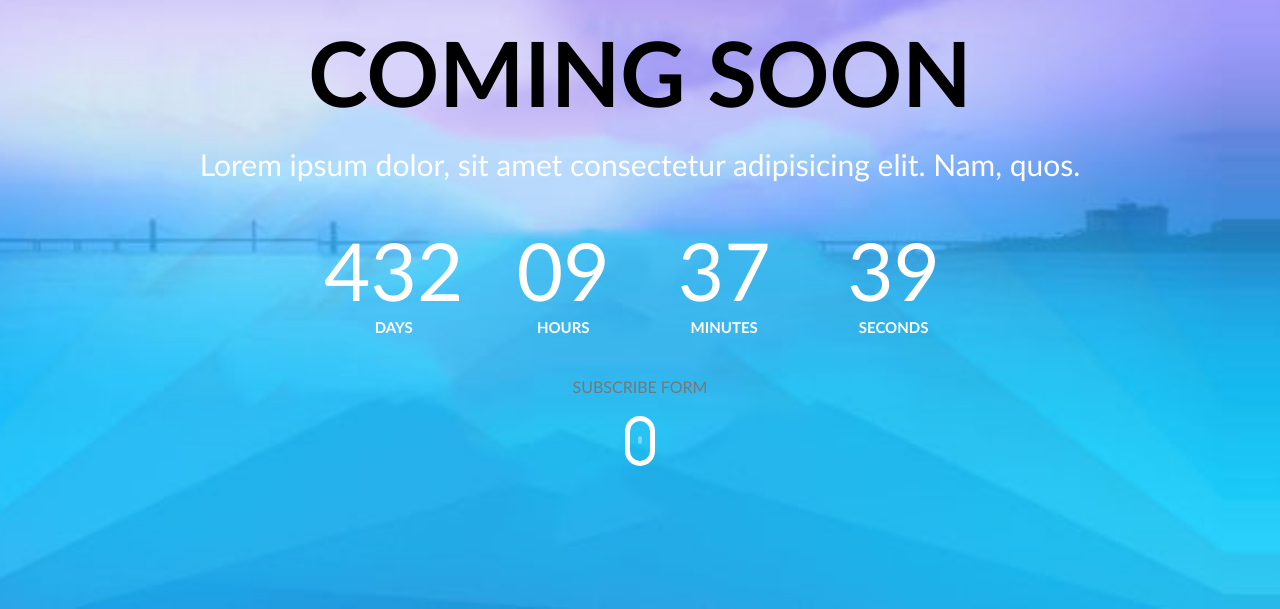
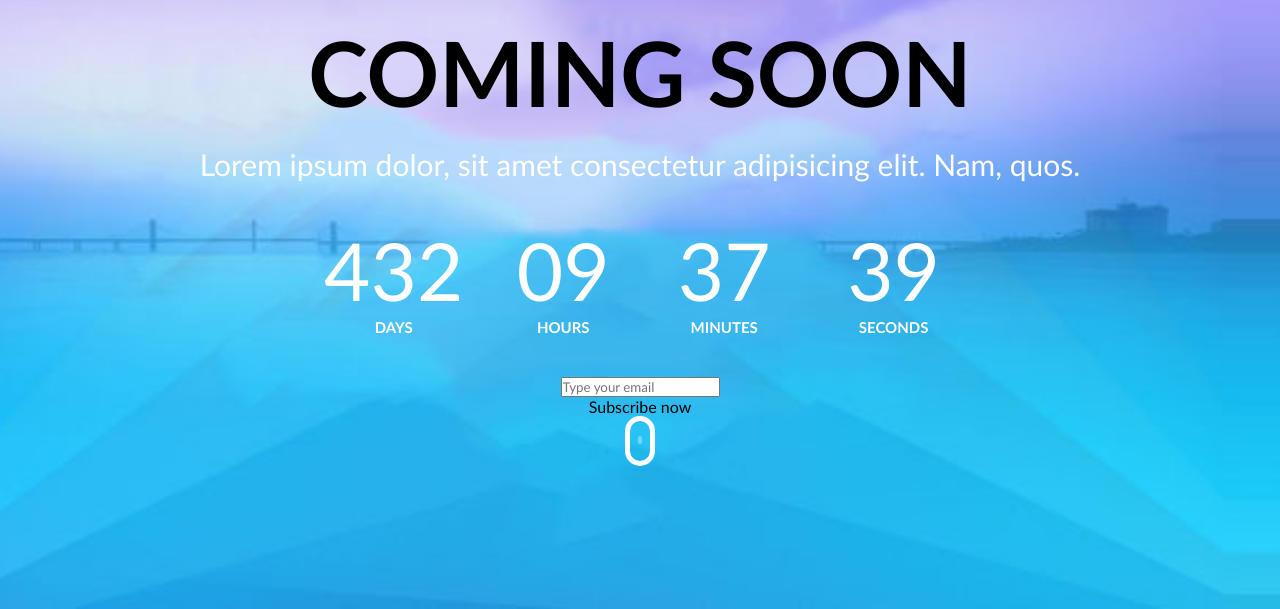
Before and after one commit to dkeparute/6-coming-soon, a website: page index.html in a window 1280 px wide. Shown: the part 191-800 px from the top of the page. Drawn offline with Linux system fonts and the light colour scheme.

Commit message:
Subscribe form

```diff
--- a/index.html
+++ b/index.html
@@ -37,8 +37,9 @@
                 <div class="label">Seconds</div>
             </div>
         </div>
-        <form class="form">
-            SUBSCRIBE FORM
+        <form class="subscribe-form">
+            <input type="email" name="Type your email" placeholder="Type your email">
+            <div class="button">Subscribe now</div>
         </form>
         <div class="mouse"></div>
     </div>
```
